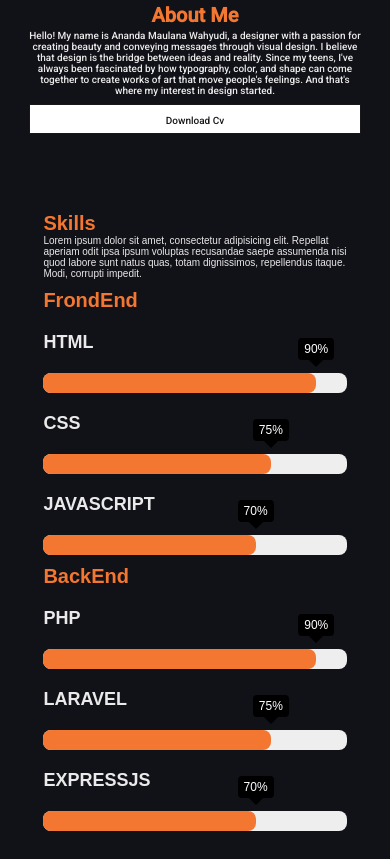
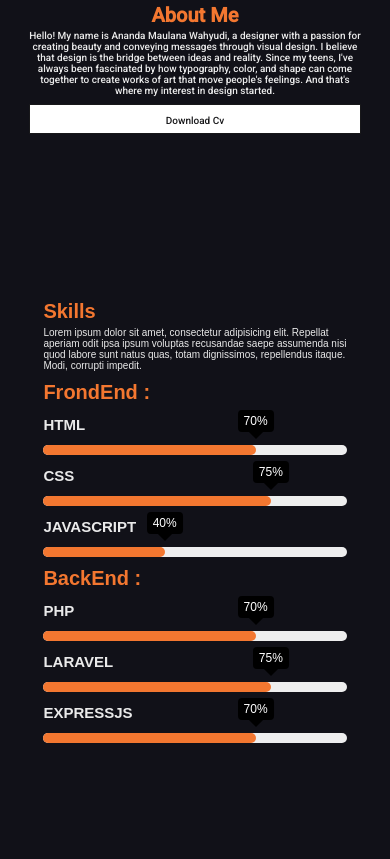
Before and after one commit to nand4mw/lorem, a plain HTML site: page index.html in a window 390 px wide. Shown: the part 825-1684 px from the top of the page. Drawn offline with nearby package versions, Linux system fonts and the light colour scheme.

Commit message:
update skill bar

```diff
--- a/index.html
+++ b/index.html
@@ -96,18 +96,18 @@
 
         <div class=" barcontainer">
             <div class="journ-skills  ">
-                <h1 class=""> Skills</h1>
+                <h1 >Skills</h1>
                 <p>Lorem ipsum dolor sit amet, consectetur adipisicing elit. Repellat aperiam odit ipsa ipsum voluptas
                     recusandae saepe assumenda nisi quod labore sunt natus quas, totam dignissimos, repellendus itaque.
                     Modi, corrupti impedit.</p>
             </div>
 
             <div class="skills">
-                <h1 class="items-skill"> FrondEnd</h1>
+                <h1 class="items-skill"> FrondEnd :</h1>
                 <div class="skill">
                     <div class="skill-name">HTML</div>
                     <div class="skill-bar">
-                        <div class="skill-per" per="90"></div>
+                        <div class="skill-per" per="70"></div>
                     </div>
                 </div>
 
@@ -121,18 +121,18 @@
                 <div class="skill">
                     <div class="skill-name">Javascript</div>
                     <div class="skill-bar">
-                        <div class="skill-per" per="70"></div>
+                        <div class="skill-per" per="40"></div>
                     </div>
                 </div>
             </div>
 
 
             <div class="skills">
-                <h1 class="items-skill"> BackEnd</h1>
+                <h1 class="items-skill"> BackEnd :</h1>
                 <div class="skill">
                     <div class="skill-name">PHP</div>
                     <div class="skill-bar">
-                        <div class="skill-per" per="90"></div>
+                        <div class="skill-per" per="70"></div>
                     </div>
                 </div>
 
--- a/style.css
+++ b/style.css
@@ -624,6 +624,7 @@ h1 {
     padding: 0;
     font-family: 'Open-sans', sans-serif;
     min-height: 80vh;
+    /* background-color: red; */
     display: flex;
     align-items: center;
     justify-content: center;
@@ -650,7 +651,7 @@ h1 {
     display: flex;
     margin-left: -0px;
     align-items: center;
-    justify-content:center;
+    justify-content: center;
     flex-direction: column;
     /* padding: 0 20px; */
     color: var(--color-orng);
@@ -661,6 +662,7 @@ h1 {
     align-items: start;
     justify-content: center;
     font-size: 2rem;
+    margin-bottom: 4px;
     text-align: center;
     margin-right: auto;
   }
@@ -689,21 +691,21 @@ h1 {
   }
 
   .skill-name {
-    font-size: 18px;
+    font-size: 1.5rem;
     font-weight: 700;
     text-transform: uppercase;
-    margin: 20px 0;
+    margin: 12px 0;
     color: var(--color-white);
   }
 
   .skill-bar {
-    height: 20px;
+    height: 10px;
     background: #eee;
     border-radius: 8px;
   }
 
   .skill-per {
-    height: 20px;
+    height: 10px;
     background-color: var(--color-orng);
     border-radius: 8px;
     width: 0;
```
